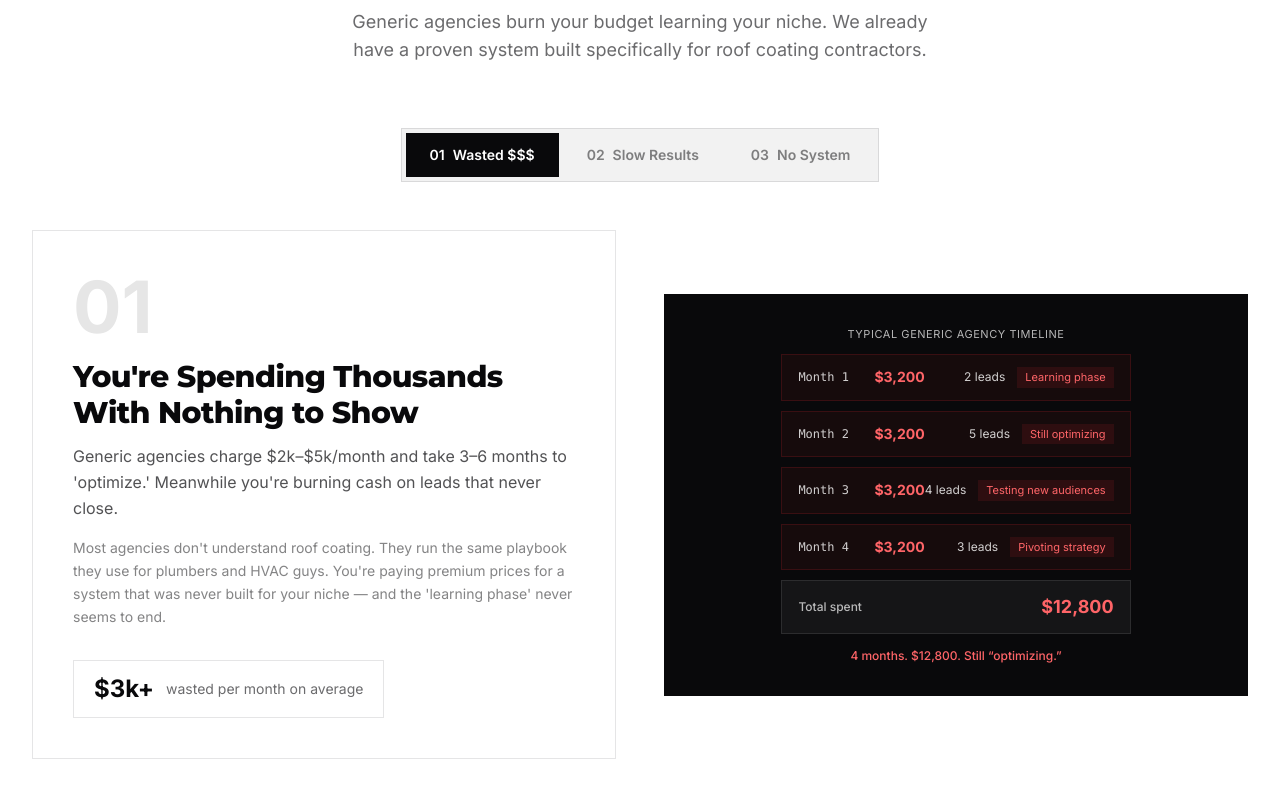
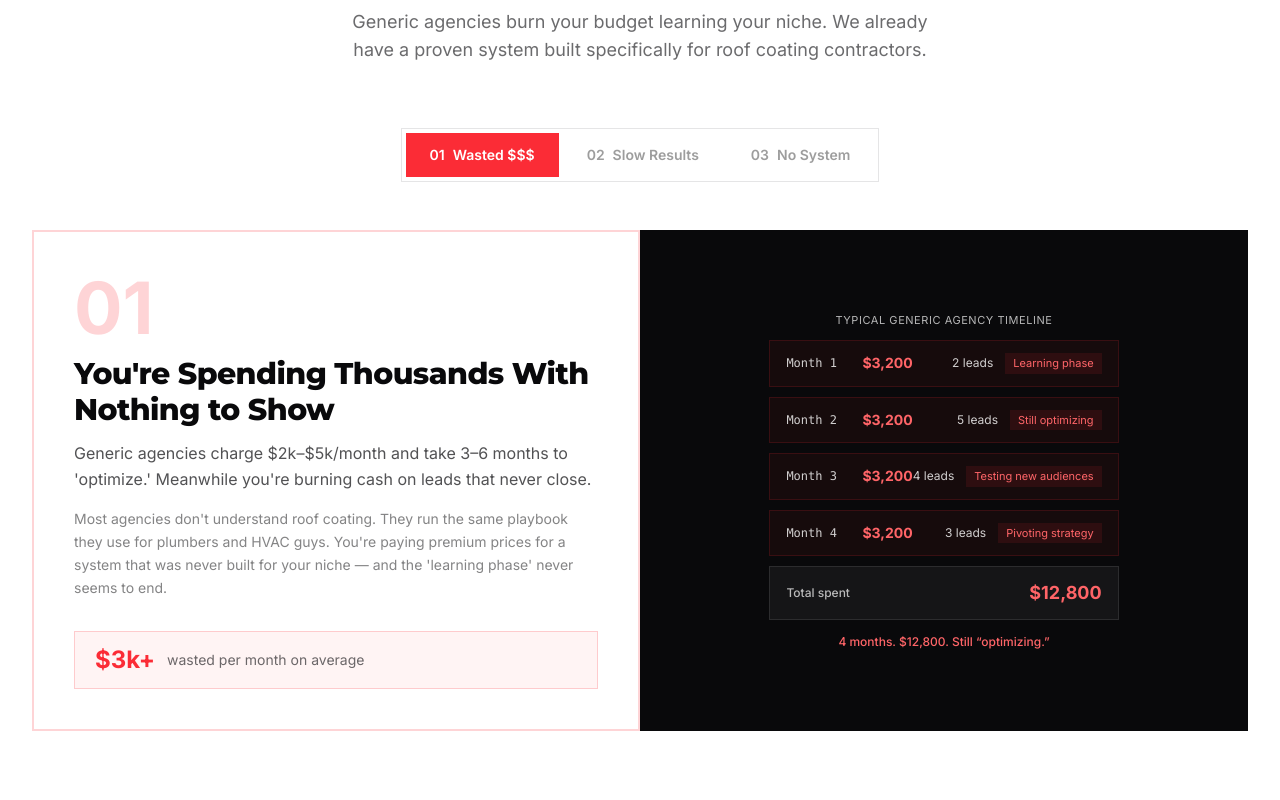
Before and after one commit to Marc123345/Roofcoatings-Leads, a Next.js app: page / in a window 1280 px wide. Shown: the part 1420-2220 px from the top of the page. Built offline with nearby package versions, Linux system fonts and the light colour scheme.

Commit message:
Problem section: add color accents per tab on white canvas

```diff
--- a/src/components/Problem.tsx
+++ b/src/components/Problem.tsx
@@ -169,7 +169,12 @@ export default function Problem() {
   const [active, setActive] = useState(0);
   const problem = PROBLEMS[active];
 
-  const textColorMap: Record<string, string> = { red: "text-navy", orange: "text-navy", blue: "text-blue" };
+  const colorMap: Record<string, { accent: string; bg: string; border: string; tab: string }> = {
+    red: { accent: "text-red-500", bg: "bg-red-500/5", border: "border-red-500/20", tab: "bg-red-500" },
+    orange: { accent: "text-orange-500", bg: "bg-orange-500/5", border: "border-orange-500/20", tab: "bg-orange-500" },
+    blue: { accent: "text-blue", bg: "bg-blue/5", border: "border-blue/20", tab: "bg-blue" },
+  };
+  const c = colorMap[problem.color];
 
   return (
     <section className="bg-white relative overflow-hidden">
@@ -178,8 +183,8 @@ export default function Problem() {
         {/* Header */}
         <div className="text-center mb-12 sm:mb-16">
           <AnimateIn>
-            <div className="inline-flex items-center gap-2 bg-navy/5 border border-navy/10 rounded-none px-4 py-1.5 mb-6">
-              <span className="text-navy text-xs font-bold uppercase tracking-widest">The Problem</span>
+            <div className="inline-flex items-center gap-2 bg-red-500/5 border border-red-500/15 rounded-none px-4 py-1.5 mb-6">
+              <span className="text-red-500 text-xs font-bold uppercase tracking-widest">The Problem</span>
             </div>
           </AnimateIn>
           <AnimateIn delay={0.1}>
@@ -197,12 +202,14 @@ export default function Problem() {
         {/* Tab selectors */}
         <AnimateIn delay={0.2}>
           <div className="flex justify-center mb-8 sm:mb-12">
-            <div className="inline-flex bg-navy/5 rounded-none p-1 border border-navy/10 gap-1 overflow-x-auto max-w-full" style={{scrollbarWidth:"none"}}>
-              {PROBLEMS.map((p, i) => (
+            <div className="inline-flex rounded-none p-1 border border-navy/10 gap-1 overflow-x-auto max-w-full" style={{scrollbarWidth:"none"}}>
+              {PROBLEMS.map((p, i) => {
+                const tabColor = colorMap[p.color].tab;
+                return (
                   <button key={p.id} onClick={() => setActive(i)}
-                  className={`relative px-4 sm:px-6 py-2.5 sm:py-3 rounded-none text-xs sm:text-sm font-semibold transition-all duration-300 ${active === i ? "text-white" : "text-navy/50 hover:text-navy/80"}`}>
+                    className={`relative px-4 sm:px-6 py-2.5 sm:py-3 rounded-none text-xs sm:text-sm font-semibold transition-all duration-300 ${active === i ? "text-white" : "text-navy/40 hover:text-navy/70"}`}>
                     {active === i && (
-                    <motion.div className="absolute inset-0 bg-navy rounded-none"
+                      <motion.div className={`absolute inset-0 ${tabColor} rounded-none`}
                         layoutId="problemTab" transition={{ type: "spring", bounce: 0.2, duration: 0.5 }} />
                     )}
                     <span className="relative z-10 flex items-center gap-2">
@@ -210,7 +217,8 @@ export default function Problem() {
                       {p.label}
                     </span>
                   </button>
-              ))}
+                );
+              })}
             </div>
           </div>
         </AnimateIn>
@@ -220,24 +228,24 @@ export default function Problem() {
           <motion.div key={problem.id}
             initial={{ opacity: 0, y: 16 }} animate={{ opacity: 1, y: 0 }} exit={{ opacity: 0, y: -16 }}
             transition={{ duration: 0.3 }}
-            className="grid lg:grid-cols-2 gap-4 sm:gap-6 lg:gap-12 items-center">
+            className="grid lg:grid-cols-2 gap-4 sm:gap-6 lg:gap-0 items-stretch">
 
             {/* Left — text */}
             <div className="order-2 lg:order-1">
-              <div className="border border-navy/10 p-5 sm:p-8 lg:p-10">
+              <div className={`h-full border-2 ${c.border} p-5 sm:p-8 lg:p-10 flex flex-col`}>
                 <motion.span
-                  className={`text-5xl lg:text-7xl font-bold text-navy/10`}
-                  initial={{ scale: 0.85, opacity: 0 }} animate={{ scale: 1, opacity: 1 }}
+                  className={`text-5xl lg:text-7xl font-bold ${c.accent} opacity-20`}
+                  initial={{ scale: 0.85, opacity: 0 }} animate={{ scale: 1, opacity: 0.2 }}
                   transition={{ duration: 0.3, type: "spring" }}>
                   {problem.tag}
                 </motion.span>
 
-                <h3 className="text-navy font-bold text-xl sm:text-2xl lg:text-3xl mt-4">{problem.title}</h3>
+                <h3 className="text-navy font-bold text-xl sm:text-2xl lg:text-3xl mt-3">{problem.title}</h3>
                 <p className="text-navy/70 mt-3 text-base leading-relaxed">{problem.description}</p>
-                <p className="text-navy/50 mt-4 text-sm leading-relaxed">{problem.detail}</p>
+                <p className="text-navy/50 mt-4 text-sm leading-relaxed flex-1">{problem.detail}</p>
 
-                <div className="mt-8 inline-flex items-center gap-3 border border-navy/10 px-5 py-3">
-                  <span className="text-2xl font-bold text-navy">{problem.statValue}</span>
+                <div className={`mt-8 inline-flex items-center gap-3 ${c.bg} ${c.border} border px-5 py-3`}>
+                  <span className={`text-2xl font-bold ${c.accent}`}>{problem.statValue}</span>
                   <span className="text-navy/60 text-sm">{problem.statLabel}</span>
                 </div>
               </div>
@@ -245,7 +253,7 @@ export default function Problem() {
 
             {/* Right — visual */}
             <div className="order-1 lg:order-2">
-              <div className="bg-navy p-6 lg:p-8 min-h-[260px] lg:min-h-[340px] flex items-center justify-center">
+              <div className="bg-navy h-full p-6 lg:p-8 min-h-[260px] lg:min-h-[340px] flex items-center justify-center">
                 {problem.id === "wasted-spend" && <WastedSpendVisual />}
                 {problem.id === "slow-results" && <SlowResultsVisual />}
                 {problem.id === "no-system" && <ConsistencyVisual />}
```
Lines whose indentation alone changed are shown as unchanged.
